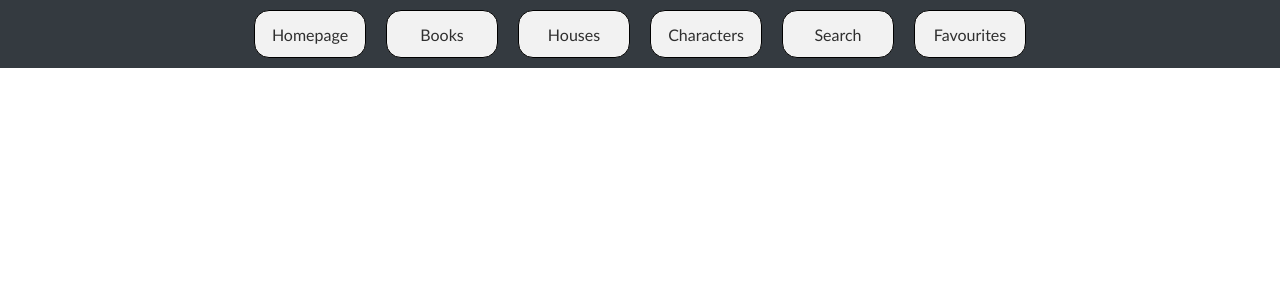
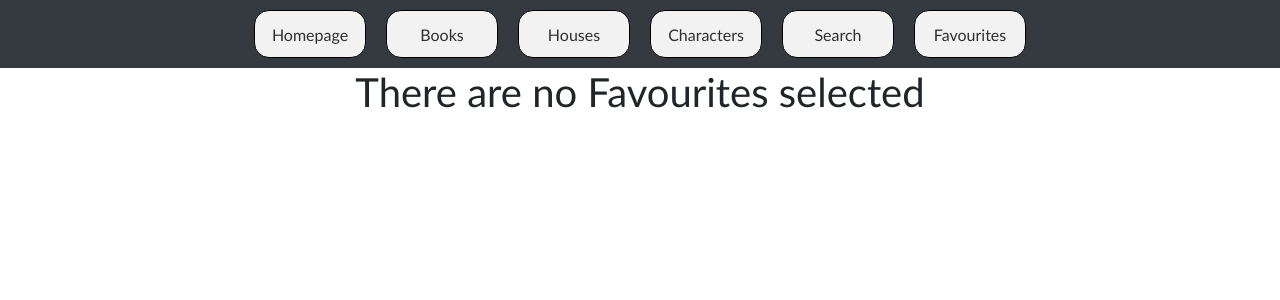
Before and after one commit to 9Bdog2/CapstoneProject, a React (Create React App) app in the folder ride-planner/: page /favourites in a window 1280 px wide. Shown: the top 300 px of the page. Built offline with nearby package versions, Linux system fonts and the light colour scheme.

Commit message:
Favourites empty message

```diff
--- a/ride-planner/src/components/BooksCard.tsx
+++ b/ride-planner/src/components/BooksCard.tsx
@@ -33,7 +33,7 @@ const BooksCard = ({
   if (hasFavs) {
     isFav = favouriteData.filter((lib) => lib.isbn === book.isbn).length;
   }
-  console.log(isFav, favouriteData);
+  /* console.log(isFav, favouriteData); */
   const toggleFavourite = (book: IBook) => {
     isFav > 0 ? removeFromFavourites(book) : addToFavourites(book);
     /* console.log(book); */
--- a/ride-planner/src/components/Favourites.tsx
+++ b/ride-planner/src/components/Favourites.tsx
@@ -5,6 +5,7 @@ import {
   ListGroup,
   ListGroupItem,
   Card,
+  Spinner,
 } from "react-bootstrap";
 import Home from "./Home";
 import { connect } from "react-redux";
@@ -13,6 +14,7 @@ import { removeFromFav } from "../store/actions";
 import { IBook } from "../types/IBook";
 import { StarFill } from "react-bootstrap-icons";
 import { InitialState } from "../store";
+import { useEffect, useState } from "react";
 
 export interface IProps {
   removeFromFav: (book: IBook) => void;
@@ -27,9 +29,24 @@ const mapDispatchToProps = (dispatch: Dispatch) => ({
   removeFromFav: (book: IBook) => dispatch(removeFromFav(book)),
 });
 
+function favouritesEmpty(favourites: { data: IBook[] }) {
+  return (
+    <>
+      <Home />
+      <div className="d-flex justify-content-center">
+        <h1>There are no Favourites selected</h1>
+      </div>
+    </>
+  );
+}
+
 const Favourites = ({ favourites, removeFromFav }: IProps) => {
   const books: IBook[] = favourites ? favourites.data : [];
   /* console.log("BOOK IS", books); */
+
+  if (books.length === 0) {
+    return favouritesEmpty(favourites);
+  }
 
   return (
     <>
```
